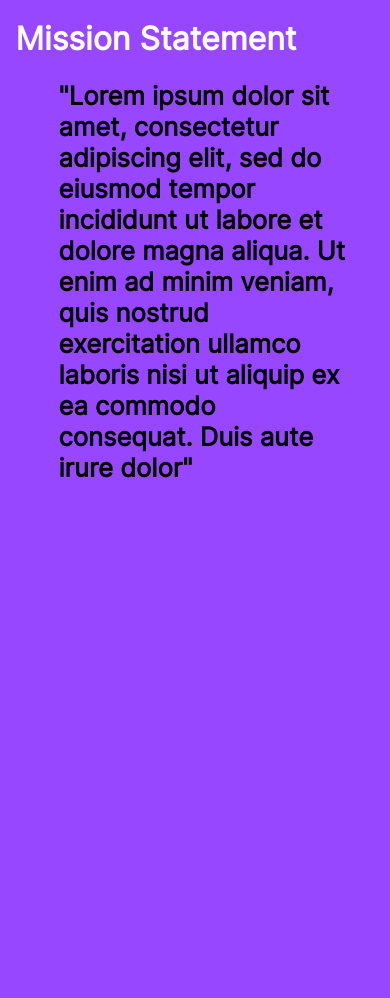
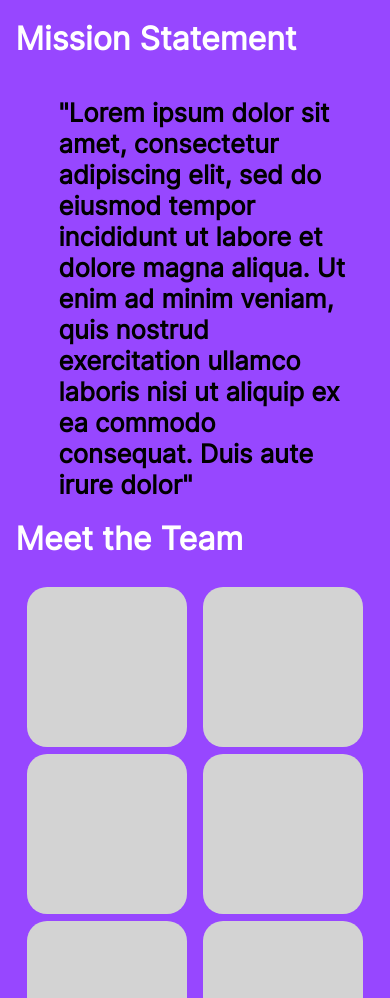
Before and after one commit to mvanditc/WebAppVIP, a plain HTML site: page html/aboutUsPage.html in a window 390 px wide. Shown: the part 102-1100 px from the top of the page. Before the commit the page ends 844 px from the top, so only its background shows below. Drawn offline with Linux system fonts and the light colour scheme; files whose address does not match are found by name.

Commit message:
WSWAV-9 Week 2
added boxes for team member badges and made it responsive

```diff
--- a/css/aboutUsPage.css
+++ b/css/aboutUsPage.css
@@ -11,9 +11,11 @@ body {
     font-family: "font1";
 }
 
-.mission-statement {
+.title {
     color: white;
     margin-left: 4%;
+    white-space: normal;
+    display: inline-block;
 }
 
 
@@ -23,7 +25,9 @@ body {
     color: black;
     height: 200px;
     width:75%;
-
+    white-space: normal;
+    display: inline-block;
+    margin-bottom: auto;
 }
 
 /* For screens smaller than 280 pixels */
@@ -31,15 +35,26 @@ body {
     .mission-statement-content{
         font-size: 0.5em;
     }
-    .mission-statement{
+    .title{
         font-size: 0.9em;
     }
+    .flex-container{
+        flex-direction: column;
+    }
+
 }
 
 /* For screens smaller than 388 pixels */
 @media (max-width: 388px){
     .mission-statement-content{
         font-size: 0.6em;
+    }
+    .flex-container{
+        flex-direction: column;
+    }
+    .box {
+        height: 90vw;
+        width: 90vw;
     }
 }
 
@@ -49,6 +64,11 @@ body {
     .mission-statement-content{
         font-size: 0.8em;
     }
+    .box {
+        height: 40vw;
+        width: 40vw;
+        padding: 2px;
+    }
 }
 
 /* For screens larger than 768 pixels */
@@ -56,4 +76,26 @@ body {
     .mission-statement-content{
         font-size: 1em;
     }
+    .box {
+        height: 27vw;
+        width: 27vw;
+    }
 }
+
+.flex-container {
+    display: flex;
+    justify-content: space-around;
+    flex-wrap: wrap;
+    align-items: center;
+}
+
+.center {
+    margin:auto;
+    width:90%;
+}
+
+.box {
+    margin-top: 2%;
+    background: lightgray;
+    border-radius: 20px;
+}
--- a/html/aboutUsPage.html
+++ b/html/aboutUsPage.html
@@ -68,13 +68,42 @@
         </div>
 
         <!--  HTML CODE FOR BODY  -->
-        <div class="mission-statement">
+        <div class="title">
             <h1>Mission Statement</h1>
         </div>
         <div class="mission-statement-content">
             <h1>"Lorem ipsum dolor sit amet, consectetur adipiscing elit, sed do eiusmod tempor incididunt ut labore et dolore magna aliqua. Ut enim ad minim veniam, quis nostrud exercitation ullamco laboris nisi ut aliquip ex ea commodo consequat. Duis aute irure dolor"</h1>
         </div>
+        <div class="title">
+            <h1>Meet the Team</h1>
+        </div>
+        <div class="center">
+        <div class="flex-container">
+            <div class="box">
 
+            </div>
+            <div class="box">
+
+            </div>
+            <div class="box">
+
+            </div>
+            <div class="box">
+
+            </div>
+            <div class="box">
+
+            </div>
+            <div class="box">
+
+            </div>
+            <div class="box">
+
+            </div>
+        </div>
+            </div>
+
+        </div>
         <script src="../js/navbar.js"></script>
     </body>
 </html>
```
Also changed, not shown: 1 other file.
